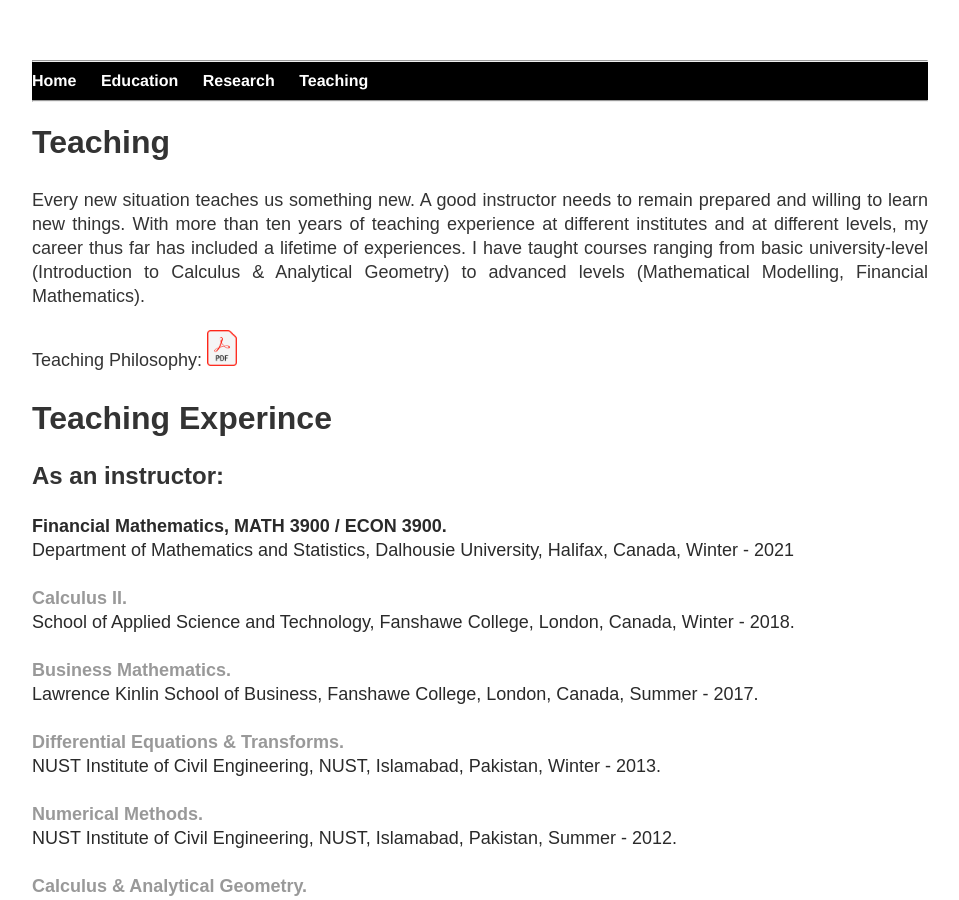
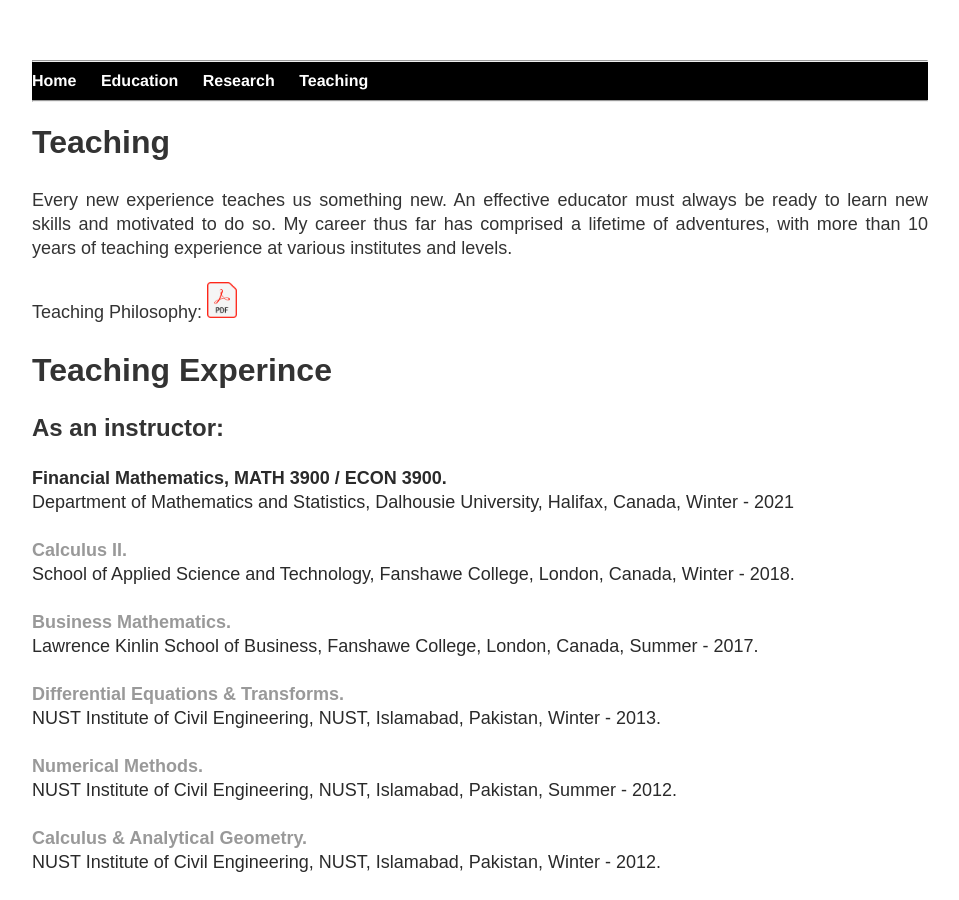
Before and after one commit to MathBioInfo/amjadkhan, a Jekyll site: the page built from Teaching/index.html, in a window 1280 px wide and 900 px high. Shown: the whole window, without its empty margins (160-1119 px from the left). Built offline with Jekyll 4.4.1, drawn with Linux system fonts in a browser that asks for light colours.

Commit message:
Update index.html

```diff
--- a/Teaching/index.html
+++ b/Teaching/index.html
@@ -9,11 +9,10 @@ title: About teaching
 		</style>
 			<p><font size="6.5"><b>Teaching</b></font><br>
 			<link rel="stylesheet" type="text/css" href="css/main.css">
-			<p style="text-align:justify;line-height:1"><font size="4">Every new situation teaches us something new. A good instructor needs to remain prepared
-			and willing to learn new things. With more than ten years of teaching experience at different
-			institutes and at different levels, my career thus far has included a lifetime of experiences. I have taught
-			courses ranging from basic university-level (Introduction to Calculus & Analytical Geometry)
-			to advanced levels (Mathematical Modelling, Financial Mathematics).  </font></p>
+			<p style="text-align:justify;line-height:1"><font size="4">Every new experience teaches us something new.
+			An effective educator must always be ready to learn new skills and motivated to do so. My career thus far
+			has comprised a lifetime of adventures, with more than 10 years of teaching experience at various institutes
+			and levels. </font></p>
 			<!--<h3> Pulications</p>-->
 			<!--<div class="paragraph"><font color="#2a2a2a" size="3">-->
 			 <div class="main-wrap">
```
